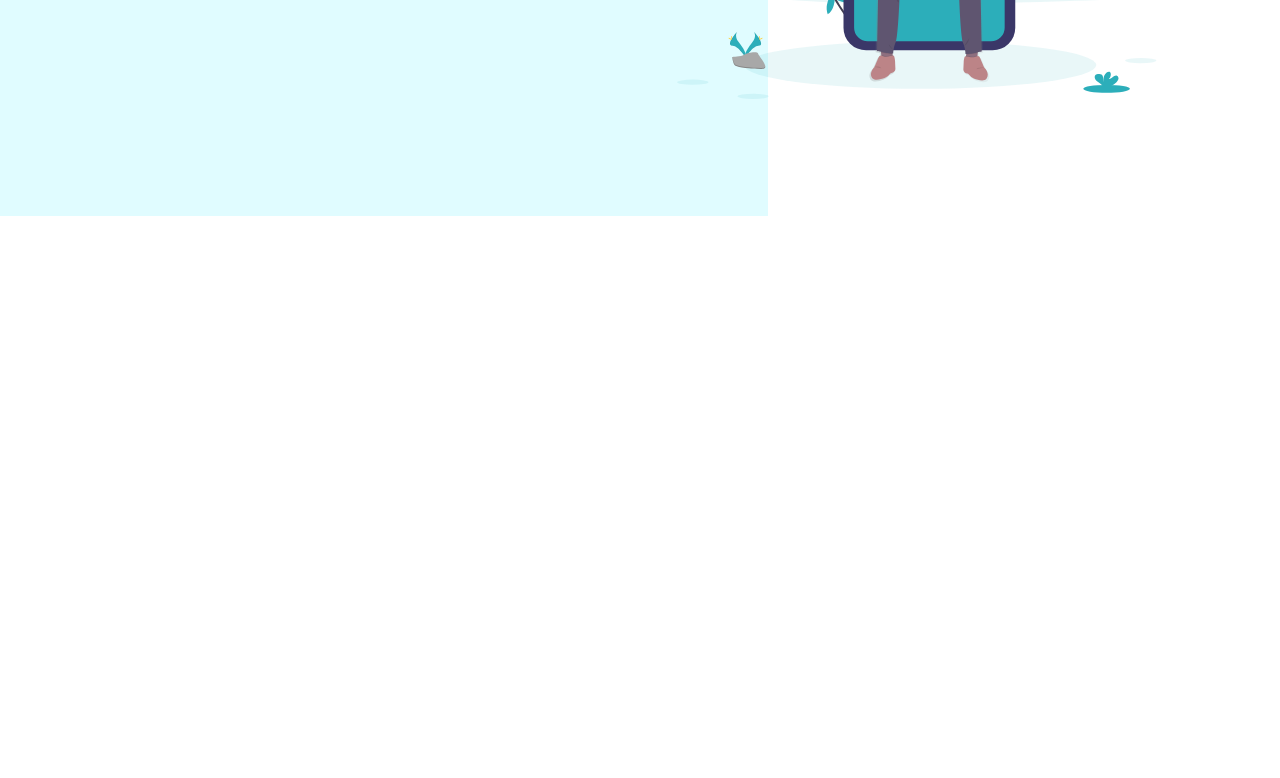
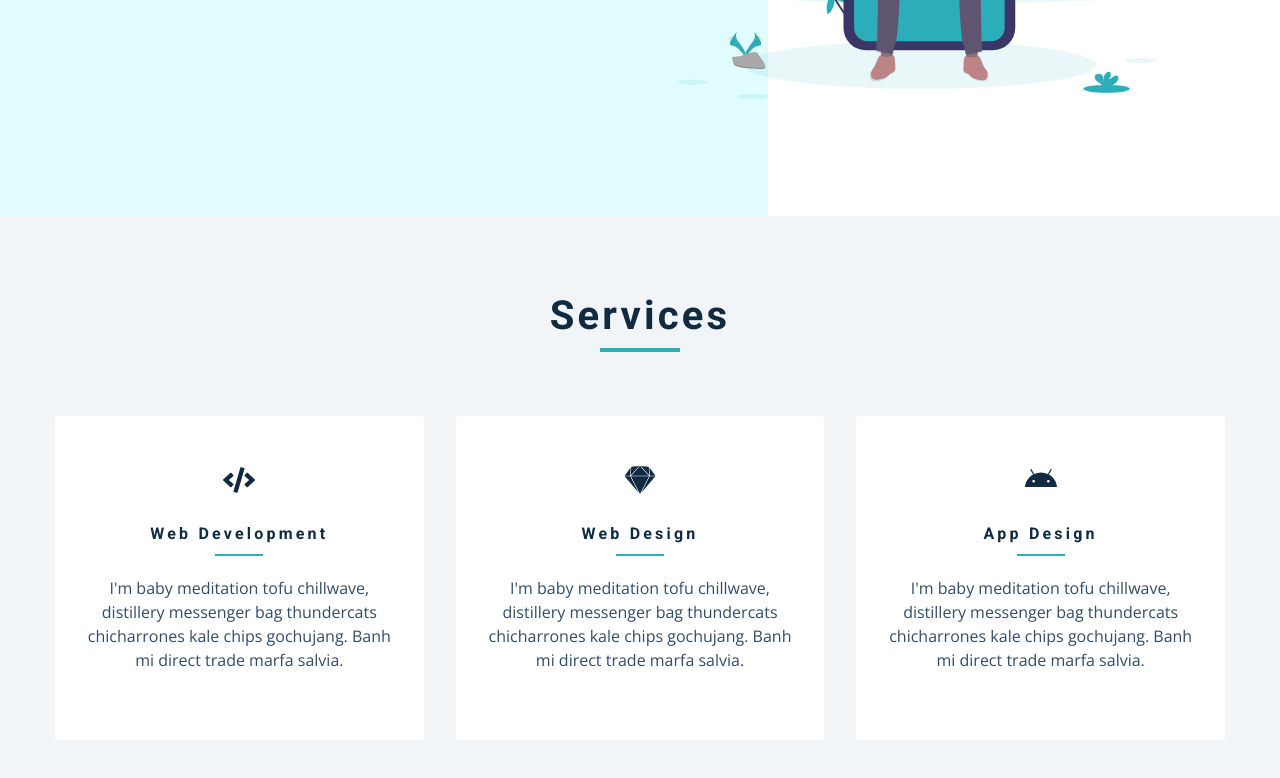
Before and after one commit to dcoates83/Portfolio-Project, a Gatsby site in the folder portfolio/: page / in a window 1280 px wide. Shown: the part 584-1362 px from the top of the page. Before the commit the page ends 800 px from the top, so only its background shows below. Built offline with nearby package versions, Linux system fonts and the light colour scheme; Gatsby itself is replaced by a stand-in of ours.

Commit message:
added services and title

```diff
--- a/portfolio/src/components/Hero.js
+++ b/portfolio/src/components/Hero.js
@@ -1,25 +1,10 @@
 import React from "react"
-import { Link, useStaticQuery } from "gatsby"
+import { Link } from "gatsby"
 import SocialLinks from "../constants/social_links"
-import heroImg from "../assets/images/hero.svg"
+// import heroImg from "../assets/images/hero.svg"
 import { StaticImage } from "gatsby-plugin-image"
 
-const query = graphql`
-  {
-    file(relativePath: { eq: "hero-img.png" }) {
-      childImageSharp {
-        fluid {
-          ...GatsbyImageSharpFluid
-        }
-      }
-    }
-  }
-`
-
 const Hero = () => {
-  // const data = useStaticQuery(query)
-  // const image = data.file.childImageSharp.fluid
-  // console.log(image)
   return (
     <header className="hero">
       <div className="section-center hero-center">
--- a/portfolio/src/components/Services.js
+++ b/portfolio/src/components/Services.js
@@ -2,7 +2,24 @@ import React from "react"
 import Title from "./Title"
 import services from "../constants/services"
 const Services = () => {
-  return <h2>services component</h2>
+  return (
+    <section className="section bg-grey">
+      <Title title="services" />
+      <div className="section-center services-center">
+        {services.map(service => {
+          const { id, icon, title, text } = service
+          return (
+            <article key={id} className="service">
+              {icon}
+              <h4>{title}</h4>
+              <div className="underline"></div>
+              <p>{text}</p>
+            </article>
+          )
+        })}
+      </div>
+    </section>
+  )
 }
 
 export default Services
--- a/portfolio/src/components/Title.js
+++ b/portfolio/src/components/Title.js
@@ -1,7 +1,12 @@
 import React from "react"
 
-const Title = () => {
-  return <h2>title component</h2>
+const Title = ({ title }) => {
+  return (
+    <div className="section-title">
+      <h2>{title || "default title"}</h2>
+      <div className="underline"></div>
+    </div>
+  )
 }
 
 export default Title
--- a/portfolio/src/pages/index.js
+++ b/portfolio/src/pages/index.js
@@ -10,6 +10,7 @@ const IndexPage = () => {
   return (
     <Layout>
       <Hero />
+      <Services />
     </Layout>
   )
 }
```
